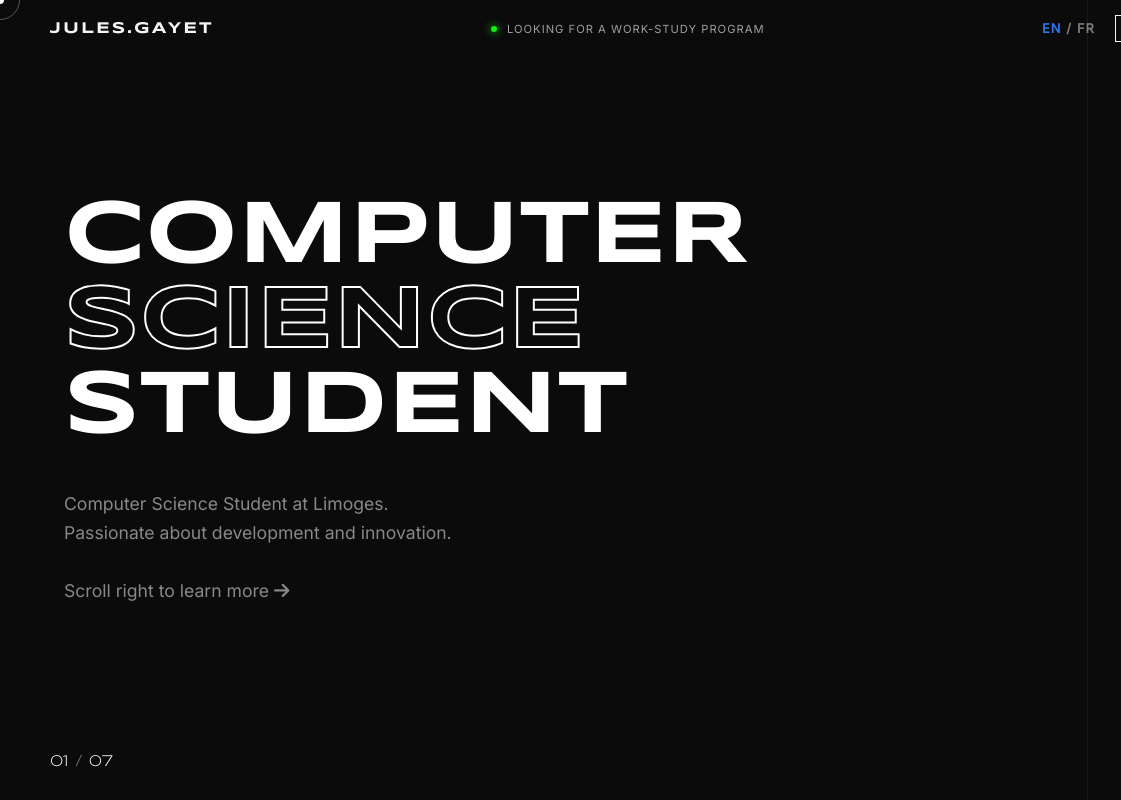
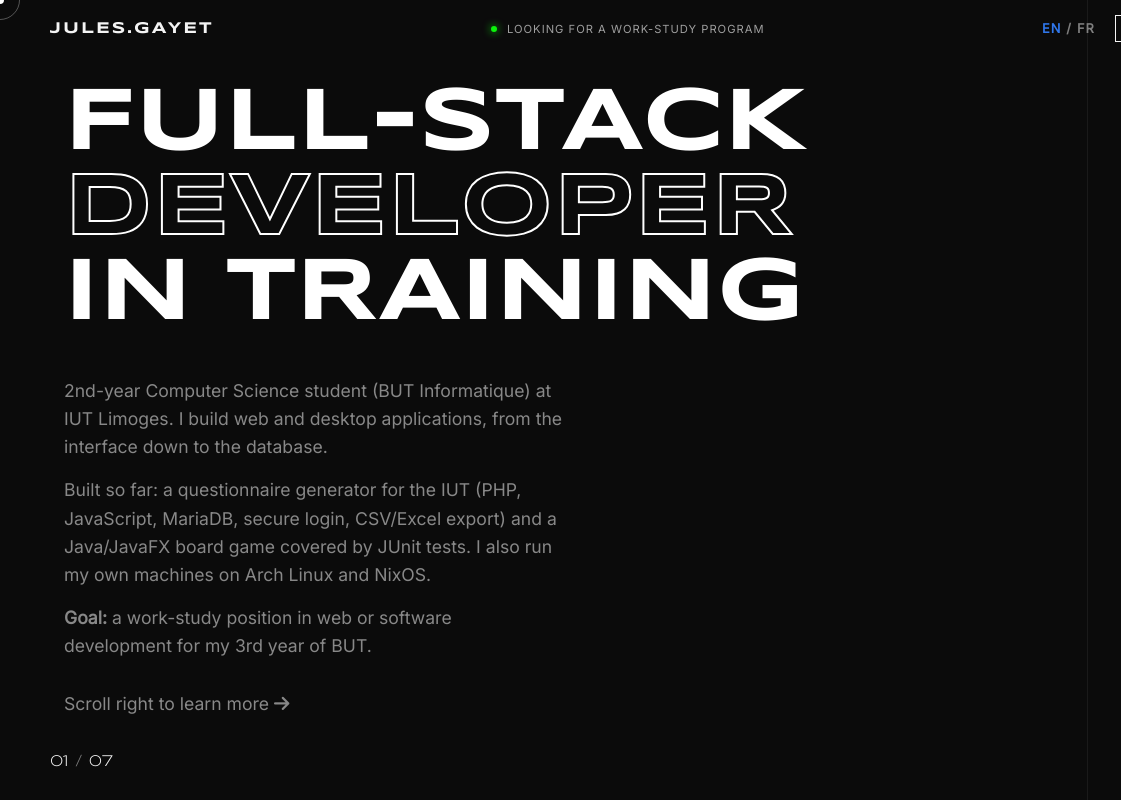
Before and after one commit to julesgayet/julesgayet.github.io, a plain HTML site: page index.html in a window 1280 px wide. Shown: the top 800 px of the page, 0-1121 px from the left. Drawn offline with nearby package versions, Linux system fonts and the light colour scheme.

Commit message:
Rewrite homepage title and intro with profile, proof and goal
Co-Authored-By: Claude Opus 5.5 <noreply@anthropic.com>

```diff
--- a/JS/translations.js
+++ b/JS/translations.js
@@ -2,11 +2,12 @@
 const translations = {
     en: {
         "status": "LOOKING FOR A WORK-STUDY PROGRAM",
-        "intro1": "COMPUTER",
-        "intro2": "SCIENCE",
-        "intro3": "STUDENT",
-        "sub_intro1": "Computer Science Student at Limoges.",
-        "sub_intro2": "Passionate about development and innovation.",
+        "intro1": "FULL-STACK",
+        "intro2": "DEVELOPER",
+        "intro3": "IN TRAINING",
+        "sub_intro1": "2nd-year Computer Science student (BUT Informatique) at IUT Limoges. I build web and desktop applications, from the interface down to the database.",
+        "sub_intro2": "Built so far: a questionnaire generator for the IUT (PHP, JavaScript, MariaDB, secure login, CSV/Excel export) and a Java/JavaFX board game covered by JUnit tests. I also run my own machines on Arch Linux and NixOS.",
+        "sub_intro3": "<strong>Goal:</strong> a work-study position in web or software development for my 3rd year of BUT.",
         "scroll_right": 'Scroll right to learn more <i class="fa-solid fa-arrow-right"></i>',
         "cat_questionary": "WEB / JAVASCRIPT / PHP",
         "title_questionary": "QUESTIONARY <br> GENERATOR",
@@ -38,11 +39,12 @@ const translations = {
     },
     fr: {
         "status": "RECHERCHE UNE ALTERNANCE",
-        "intro1": "ÉTUDIANT",
-        "intro2": "EN",
-        "intro3": "INFORMATIQUE",
-        "sub_intro1": "Étudiant en Informatique à Limoges.",
-        "sub_intro2": "Passionné par le développement et l'innovation.",
+        "intro1": "DÉVELOPPEUR",
+        "intro2": "FULL-STACK",
+        "intro3": "EN FORMATION",
+        "sub_intro1": "Étudiant en 2e année de BUT Informatique à l'IUT de Limoges, je développe des applications web et logicielles, de l'interface à la base de données.",
+        "sub_intro2": "Réalisations : un générateur de questionnaires pour l'IUT (PHP, JavaScript, MariaDB, connexion sécurisée, export CSV/Excel) et un jeu de plateau en Java/JavaFX couvert par des tests JUnit. J'administre aussi mes propres machines sous Arch Linux et NixOS.",
+        "sub_intro3": "<strong>Objectif :</strong> une alternance en développement web ou logiciel pour ma 3e année de BUT.",
         "scroll_right": 'Scrollez vers la droite pour en savoir plus <i class="fa-solid fa-arrow-right"></i>',
         "cat_questionary": "WEB / JAVASCRIPT / PHP",
         "title_questionary": "GÉNÉRATEUR DE <br> QUESTIONNAIRES",
--- a/index.html
+++ b/index.html
@@ -4,7 +4,7 @@
 <head>
     <meta charset="UTF-8">
     <meta name="viewport" content="width=device-width, initial-scale=1.0">
-    <title>JULES GAYET | PORTFOLIO</title>
+    <title>JULES GAYET | FULL-STACK DEVELOPER</title>
     <link href="https://fonts.googleapis.com/css2?family=Syncopate:wght@400;700&family=Inter:wght@300;400&display=swap"
         rel="stylesheet">
     <link rel="stylesheet" href="https://cdnjs.cloudflare.com/ajax/libs/font-awesome/6.4.0/css/all.min.css">
@@ -37,13 +37,14 @@
 
         <section class="panel intro">
             <div class="huge-text">
-                <div data-i18n="intro1">COMPUTER</div>
-                <div class="outline" data-i18n="intro2">SCIENCE</div>
-                <div data-i18n="intro3">STUDENT</div>
+                <div data-i18n="intro1">FULL-STACK</div>
+                <div class="outline" data-i18n="intro2">DEVELOPER</div>
+                <div data-i18n="intro3">IN TRAINING</div>
             </div>
             <div class="sub-intro">
-                <p data-i18n="sub_intro1">Computer Science Student at Limoges.</p>
-                <p data-i18n="sub_intro2">Passionate about development and innovation.</p>
+                <p data-i18n="sub_intro1">2nd-year Computer Science student (BUT Informatique) at IUT Limoges. I build web and desktop applications, from the interface down to the database.</p>
+                <p style="margin-top: 15px;" data-i18n="sub_intro2">Built so far: a questionnaire generator for the IUT (PHP, JavaScript, MariaDB, secure login, CSV/Excel export) and a Java/JavaFX board game covered by JUnit tests. I also run my own machines on Arch Linux and NixOS.</p>
+                <p style="margin-top: 15px;" data-i18n="sub_intro3"><strong>Goal:</strong> a work-study position in web or software development for my 3rd year of BUT.</p>
 
                 <p style="margin-top: 30px;" data-i18n="scroll_right">
                     Scroll right to learn more <i class="fa-solid fa-arrow-right"></i>
```
